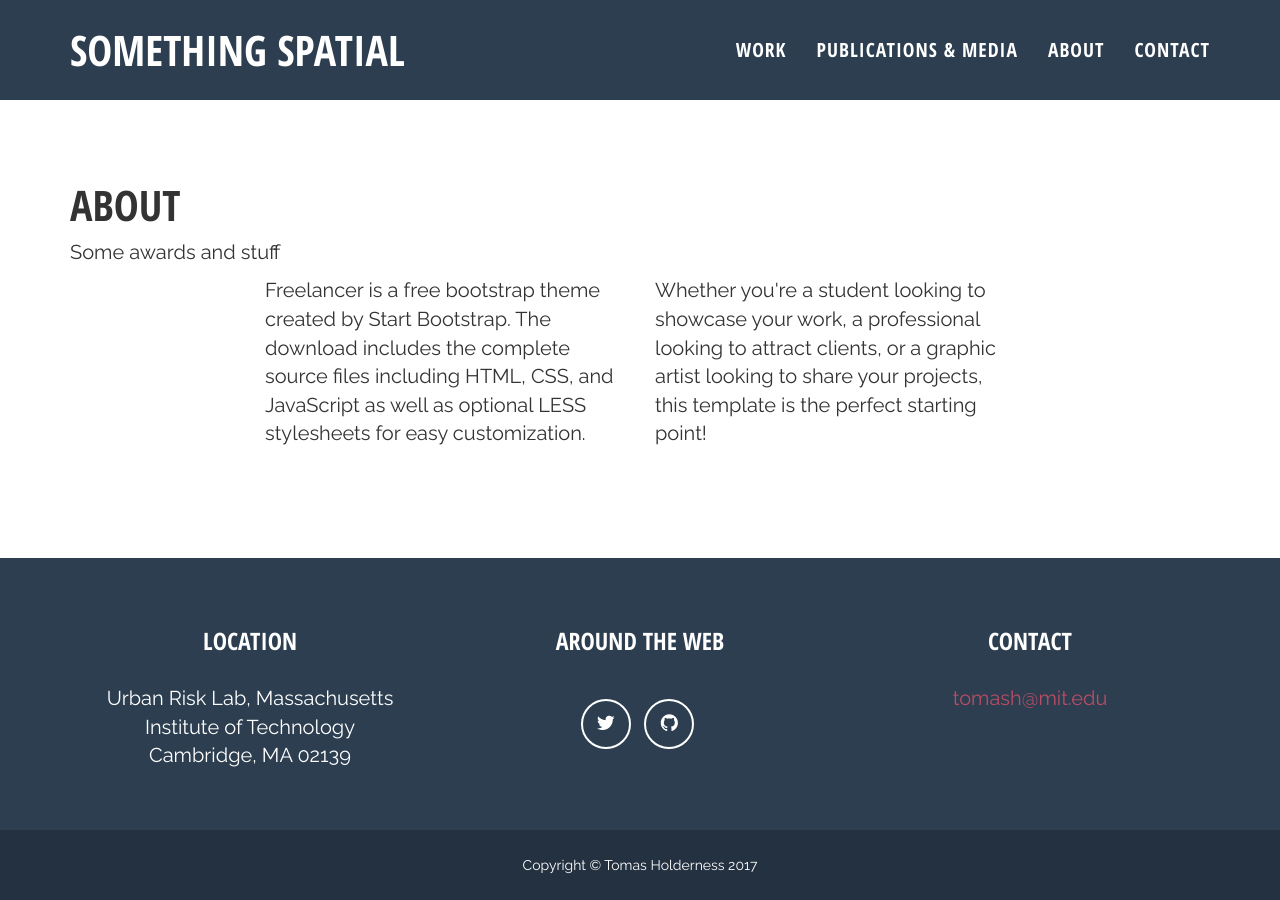
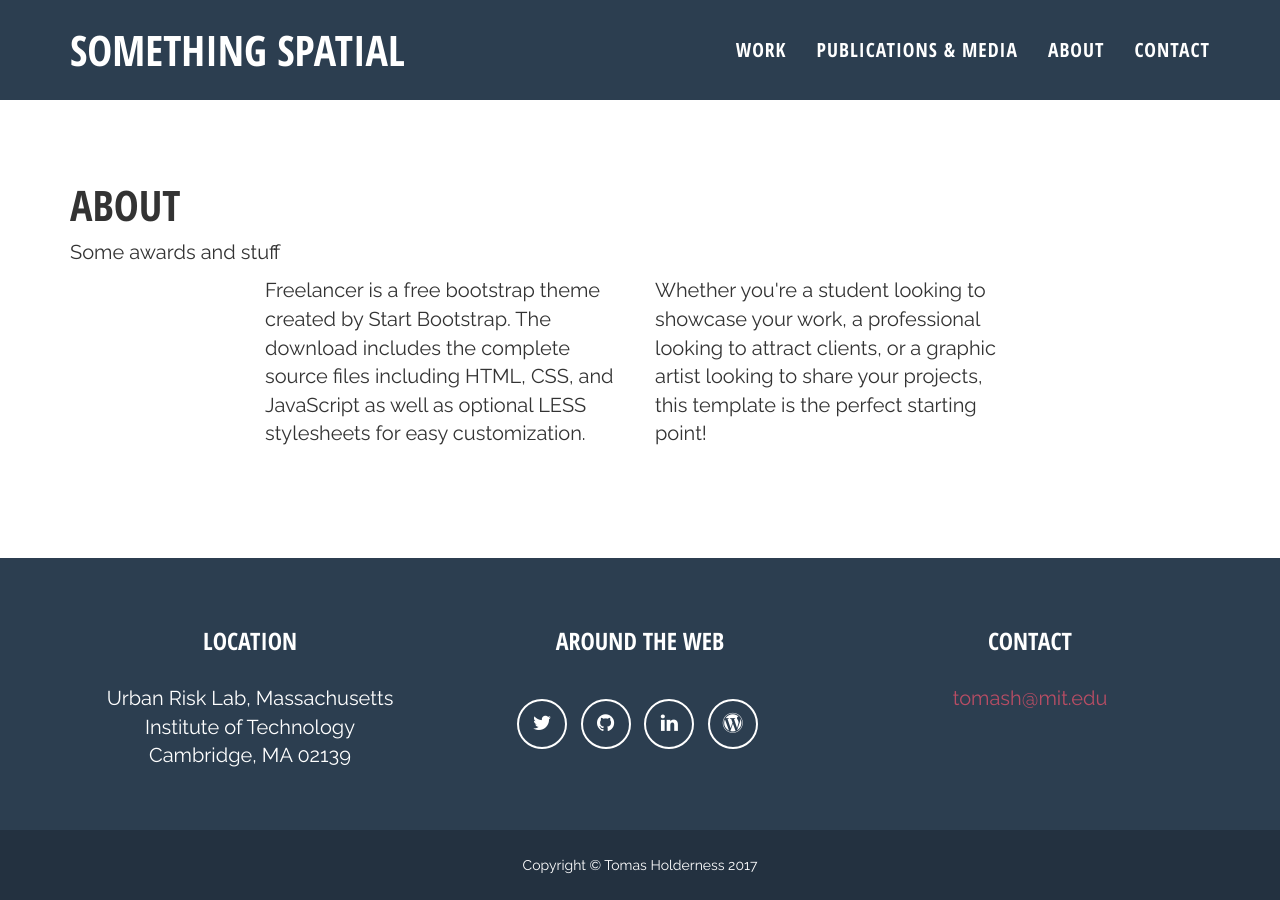
Before and after one commit to talltom/somethingspatial, a Jekyll site: the page built from index.html, in a window 1280 px wide and 900 px high, scrolled down 2049 px. Built offline with Jekyll 4.4.1, drawn with Linux system fonts in a browser that asks for light colours; nearby versions of some CDN libraries.

Commit message:
updates to contact info

```diff
--- a/_config.yml
+++ b/_config.yml
@@ -17,11 +17,12 @@ url: "http://somethingspatial.net" # the base hostname & protocol for your site
 # Social media profiles - feel free to add more here
 twitter_username: iHolderness
 github_username:  TallTom
+wordpress_url: https://tomholderness.wordpress.com
 #instagram_username: beyonce
 #stackoverflow_url: https://
 #googleplus_username: BobMarley
 #skype_username: echo123
-#linkedin_url: https://
+linkedin_url: https://linkedin.com/in/tomas-holderness-18106047
 # TODO
 # wordpress blog
 
--- a/_includes/footer.html
+++ b/_includes/footer.html
@@ -51,6 +51,11 @@
 							<a href="{{ site.linkedin_url }}" class="btn-social btn-outline"><i class="fa fa-fw fa-linkedin"></i></a>
                         </li>
                         {% endif %}
+                        {% if site.wordpress_url %}
+                        <li>
+              <a href="{{ site.wordpress_url }}" class="btn-social btn-outline"><i class="fa fa-fw fa-wordpress"></i></a>
+                        </li>
+                        {% endif %}
                     </ul>
                 </div>
                 <div class="footer-col col-md-4">
```
